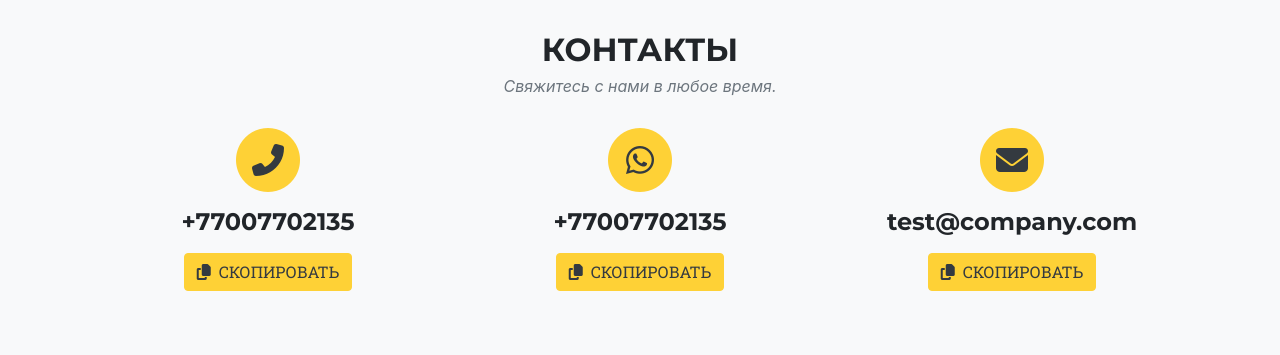
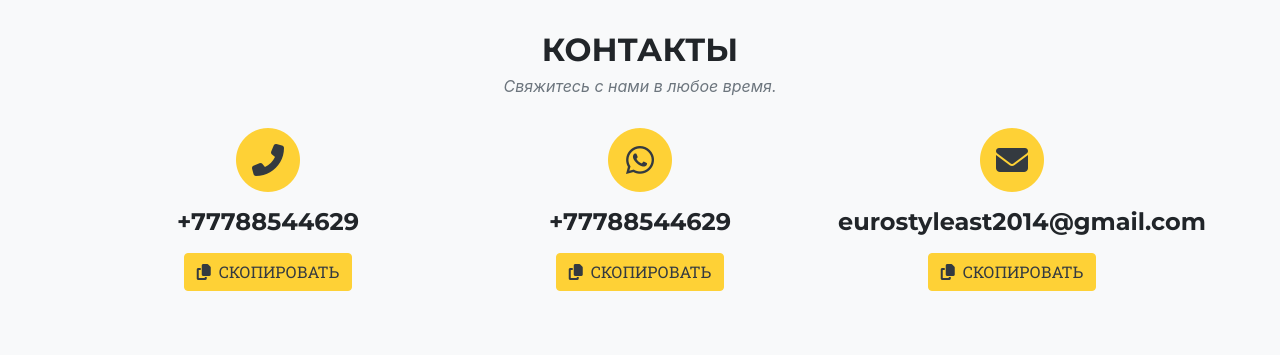
Before and after one commit to leonemsolis/renovation-site, a Flask app: page / in a window 1280 px wide. Shown: the part 3564-3919 px from the top of the page. Run offline with Flask 2, Linux system fonts and the light colour scheme; some libraries are stand-ins or nearby versions; some web fonts are replaced.

Commit message:
fix contacts, temp

```diff
--- a/__init__.py
+++ b/__init__.py
@@ -72,7 +72,7 @@ def send_mail(data, calc):
     password = "4b6a9b0b"
 
     sender_email = "eurostyle.bot@gmail.com"
-    receiver_email = "leonemsolis@gmail.com"
+    receiver_email = "eurostyleast2014@gmail.com"
 
     name = data["name"]
     phone = data["phone"]
@@ -141,7 +141,7 @@ def send_mail(data, calc):
         server.starttls()
         server.ehlo()
 
-        server.login("eurostyle.bot@gmail.com", password)
+        server.login(sender_email, password)
         app.logger.info("Server for mail logged in")
 
         server.sendmail(sender_email, receiver_email, message.as_string())
--- a/templates/index.html
+++ b/templates/index.html
@@ -420,7 +420,7 @@
                             <i class="fas fa-circle fa-stack-2x text-primary"></i>
                             <i class="text-dark fas fa-phone-alt fa-stack-1x fa-inverse"></i>
                         </span>
-                        <h4>+77007702135</h4>
+                        <h4>+77788544629</h4>
                         <button class="text-dark btn btn-primary text-uppercase" id="sendMessageButton"
                             onclick="copyclip('+77007702135')"><i class="fas fa-copy"></i>&nbsp;&nbsp;Скопировать</button>
                     </div>
@@ -431,9 +431,9 @@
                             <i class="fas fa-circle fa-stack-2x text-primary"></i>
                             <i class="text-dark fab fa-whatsapp fa-stack-1x fa-inverse"></i>
                         </span>
-                        <h4>+77007702135</h4>
+                        <h4>+77788544629</h4>
                         <button class="text-dark btn btn-primary text-uppercase" id="sendMessageButton"
-                            onclick="copyclip('+77007702135')"><i class="fas fa-copy"></i>&nbsp;&nbsp;Скопировать</button>
+                            onclick="copyclip('+77788544629')"><i class="fas fa-copy"></i>&nbsp;&nbsp;Скопировать</button>
                     </div>
                 </div>
                 <div class="col-lg-4">
@@ -442,9 +442,9 @@
                             <i class="fas fa-circle fa-stack-2x text-primary"></i>
                             <i class="text-dark fas fa-envelope fa-stack-1x fa-inverse"></i>
                         </span>
-                        <h4>test@company.com</h4>
+                        <h4>eurostyleast2014@gmail.com</h4>
                         <button class="text-dark btn btn-primary text-uppercase" id="sendMessageButton"
-                            onclick="copyclip('test@company.com')"><i class="fas fa-copy"></i>&nbsp;&nbsp;Скопировать</button>
+                            onclick="copyclip('eurostyleast2014@gmail.com')"><i class="fas fa-copy"></i>&nbsp;&nbsp;Скопировать</button>
                     </div>
                 </div>
             </div>
```
